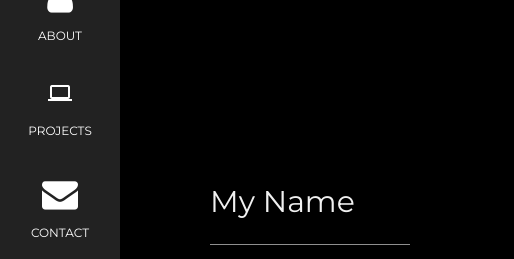
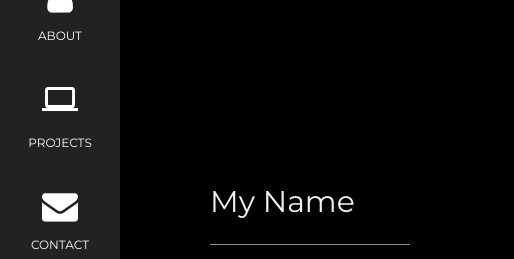
Before and after one commit to LeeBledsoe/LeeBledsoe.github.io, a plain HTML site: page index.html in a window 1280 px wide. Shown: the part 153-412 px from the top of the page, 0-514 px from the left. Drawn offline with nearby package versions, Linux system fonts and the light colour scheme.

Commit message:
editing sidebar

```diff
--- a/index.html
+++ b/index.html
@@ -34,7 +34,7 @@ body, h1,h2,h3,h4,h5,h6 {font-family: "Montserrat", sans-serif}
     <p>ABOUT</p>
   </a>
   <a href="#Projects" class="w3-bar-item w3-button w3-padding-large w3-hover-black">
-    <i class="material-icons">computer</i>
+    <i class="material-icons" style="font-size:36px">computer</i>
     <p>PROJECTS</p>
   </a>
   <a href="#contact" class="w3-bar-item w3-button w3-padding-large w3-hover-black">
```
